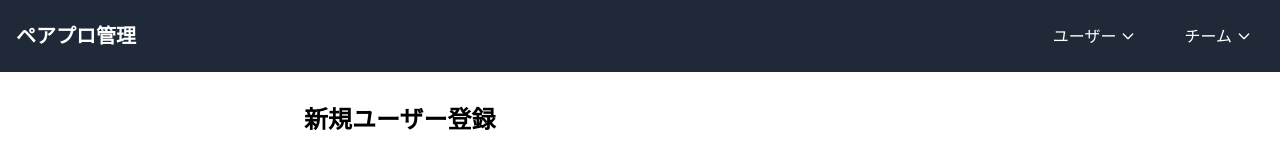
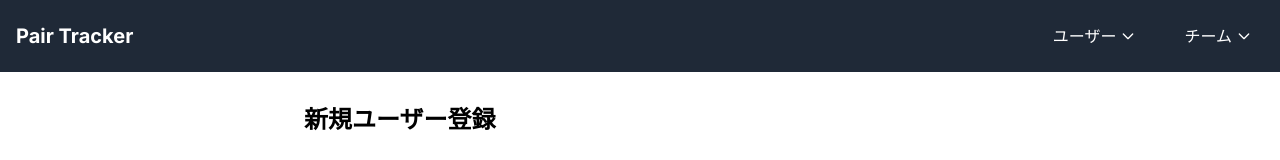
Before and after one commit to shouya31/pair-tracker, a Next.js app: page / in a window 1280 px wide. Shown: the top 160 px of the page. Built offline with nearby package versions, Linux system fonts and the light colour scheme.

Commit message:
Fix Navigation title

```diff
--- a/src/components/Navigation.tsx
+++ b/src/components/Navigation.tsx
@@ -20,7 +20,7 @@ export default function Navigation() {
       <div className="container mx-auto">
         <div className="flex items-center justify-between">
           <Link href="/" className="text-xl font-bold">
-            ペアプロ管理
+            Pair Tracker
           </Link>
           <div className="flex items-center space-x-6">
             {/* ユーザー関連 */}
```
